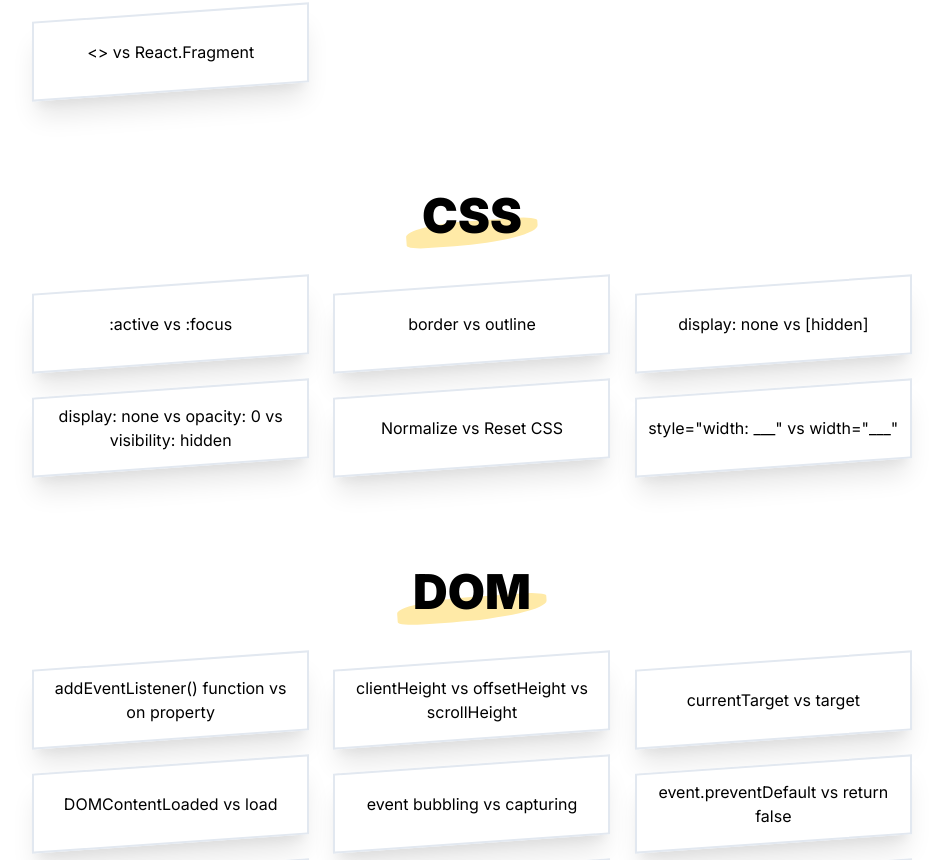
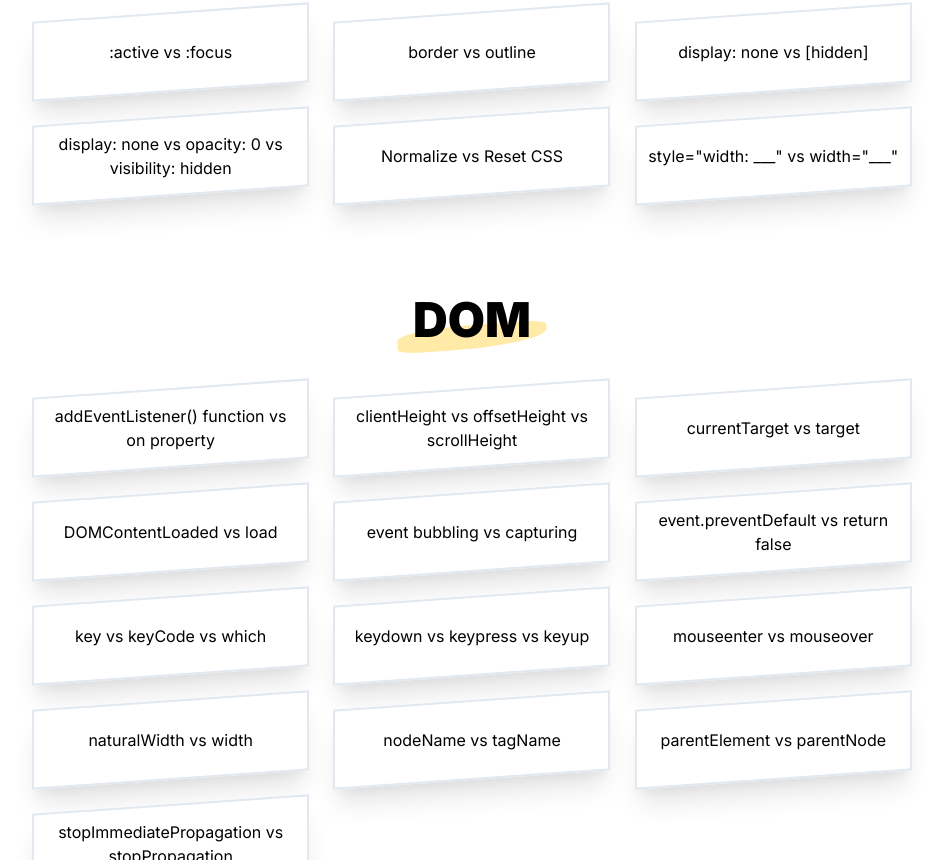
Before and after one commit to phuocng/this-vs-that, a React app: page / in a window 1280 px wide. Shown: the part 640-1500 px from the top of the page, without its empty margins (168-1111 px from the left). Built offline with nearby package versions, Linux system fonts and the light colour scheme; no server answers.

Commit message:
Sort categories

```diff
--- a/client/pages/HomePage.tsx
+++ b/client/pages/HomePage.tsx
@@ -27,7 +27,7 @@ const HomePage = () => {
 
             <div className='ml-auto mr-auto'>
             {
-                Object.keys(groupByCategory).map(category => {
+                Object.keys(groupByCategory).sort().map(category => {
                     return (
                         <div key={category} className='mb-16'>
                             <div className='mb-8 text-center'>
```
